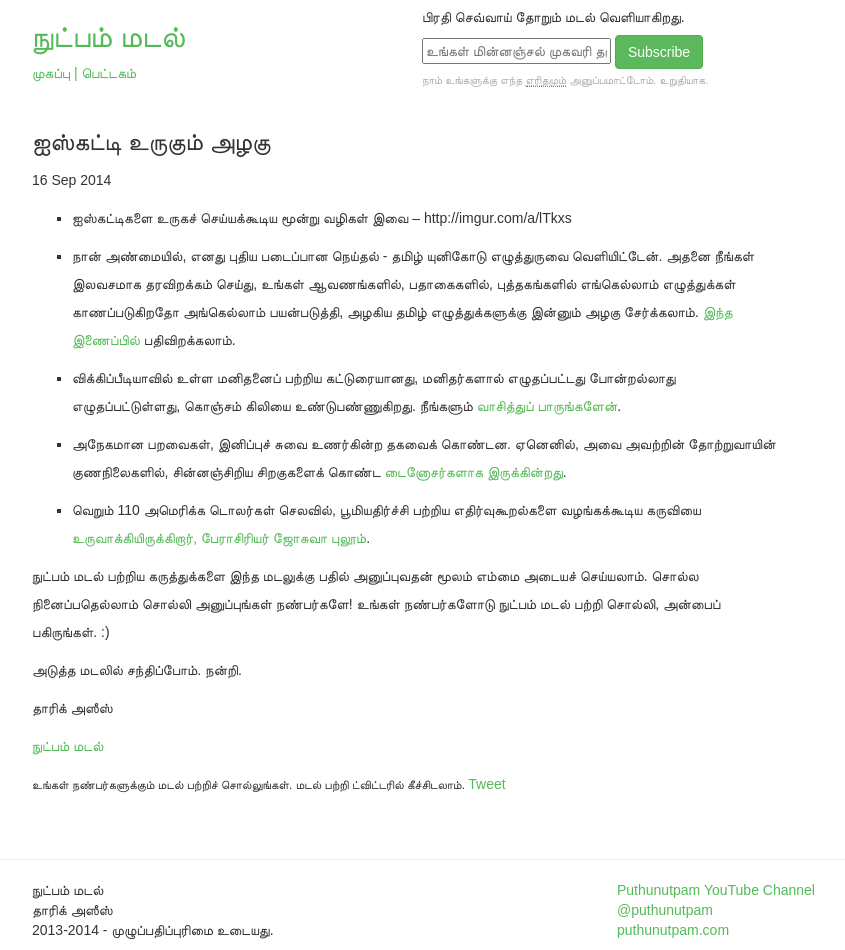
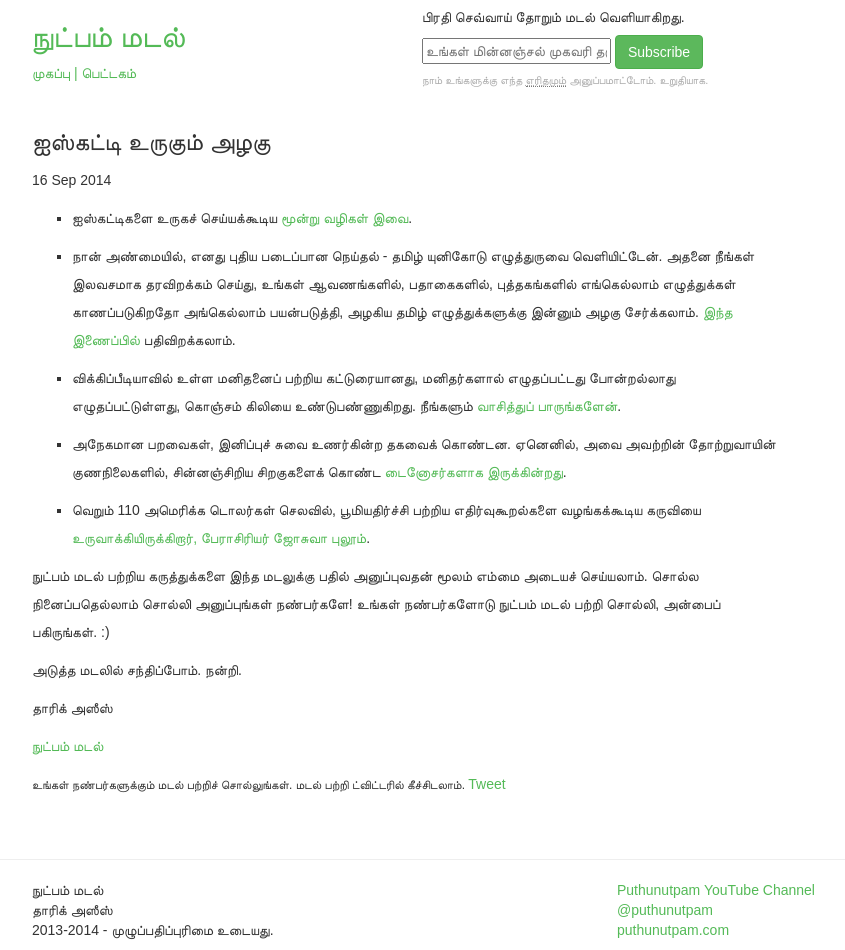
Before and after one commit to nutpam/nutpam-madal, a Jekyll site: the page built from _posts/2014-09-16-issue-12.md, in a window 1280 px wide. Shown: the whole page, without its empty margins (233-1078 px from the left). Built offline with Jekyll 4.4.1, drawn with Linux system fonts in a browser that asks for light colours; nearby versions of some CDN libraries; some web fonts are replaced; comment, search, counter and statistics services are not loaded.

Commit message:
fixed link

```diff
--- a/_posts/2014-09-16-issue-12.md
+++ b/_posts/2014-09-16-issue-12.md
@@ -5,7 +5,7 @@ date:   2014-09-16 07:06:38
 issue: மடல் 12
 ---
 
-- ஐஸ்கட்டிகளை உருகச் செய்யக்கூடிய மூன்று வழிகள் இவை -- http://imgur.com/a/lTkxs
+- ஐஸ்கட்டிகளை உருகச் செய்யக்கூடிய [மூன்று வழிகள் இவை](http://imgur.com/a/lTkxs).
 
 - நான் அண்மையில், எனது புதிய படைப்பான நெய்தல் - தமிழ் யுனிகோடு எழுத்துருவை வெளியிட்டேன். அதனை நீங்கள் இலவசமாக தரவிறக்கம் செய்து, உங்கள் ஆவணங்களில், பதாகைகளில், புத்தகங்களில் எங்கெல்லாம் எழுத்துக்கள் காணப்படுகிறதோ அங்கெல்லாம் பயன்படுத்தி, அழகிய தமிழ் எழுத்துக்களுக்கு இன்னும் அழகு சேர்க்கலாம். [இந்த இணைப்பில்](https://www.behance.net/gallery/19176405/Neythal-Tamil-Free-Font) பதிவிறக்கலாம்.
 
```
